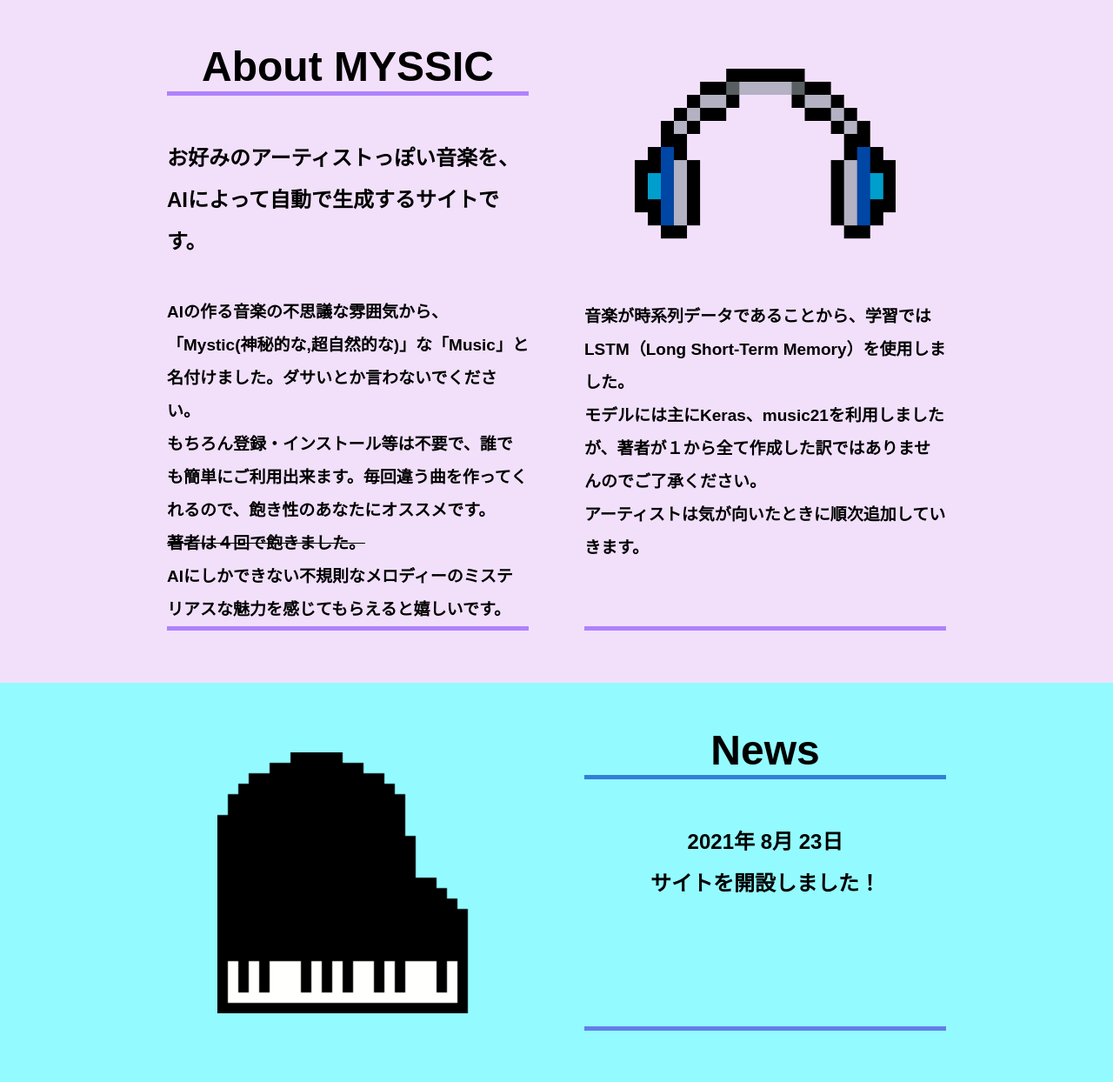
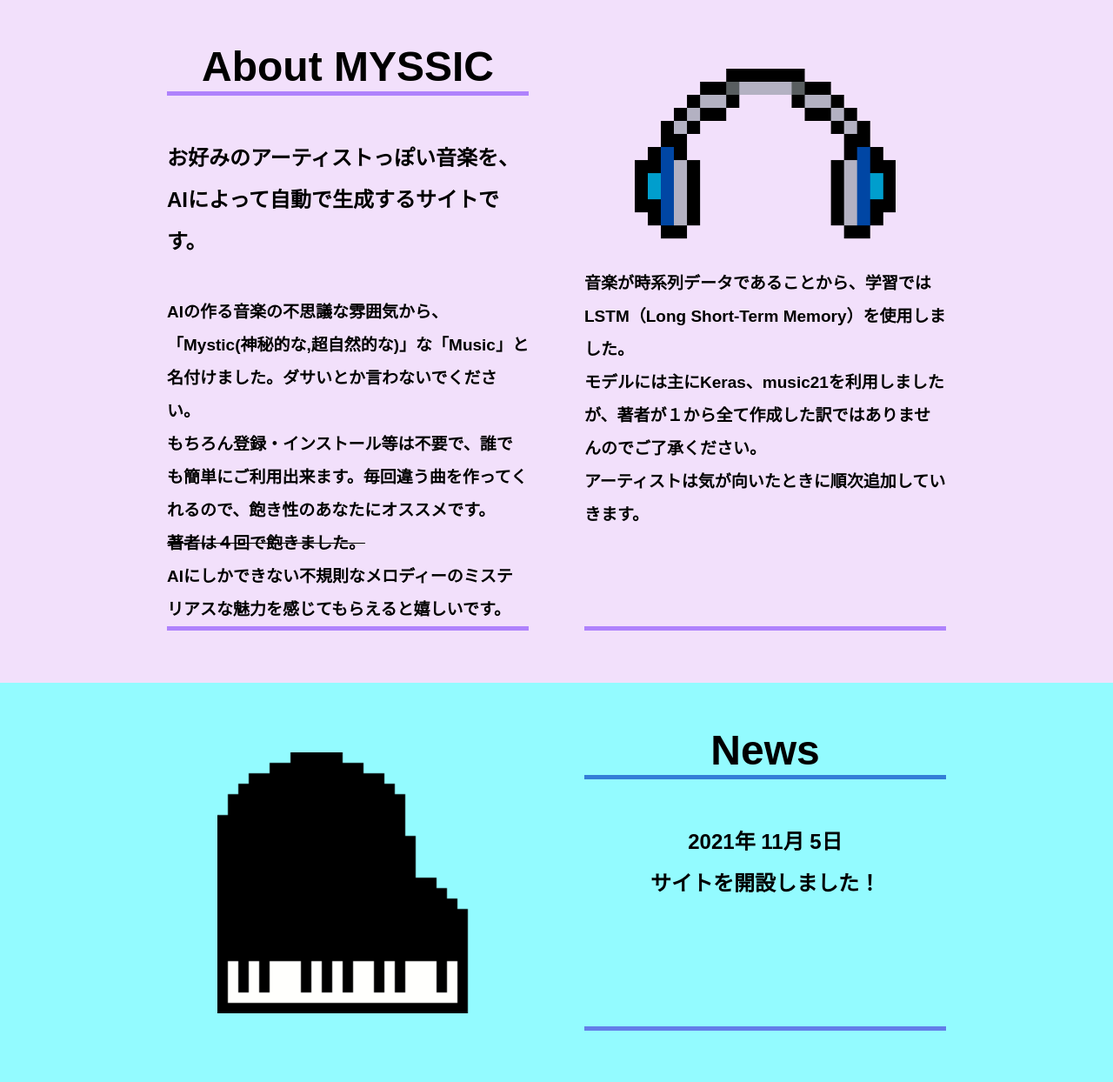
Before and after one commit to keiji58/music-AI, a Flask app: page / in a window 1280 px wide. Shown: the part 1524-2768 px from the top of the page at 87% size. Run offline with Flask 2, Linux system fonts and the light colour scheme; parts of the project's set-up code (start-up, migrations or seed data) failed here and were passed over; some web fonts are replaced.

Commit message:
CSSファイルaddし忘れてた

```diff
--- a/static/index.css
+++ b/static/index.css
@@ -35,7 +35,9 @@ a {
     text-decoration: none;
 }
 a:hover {
-    background-image: url("../templates/img/tri.png");
+    /* background-image: url('..templates/img/tri.png'); */
+    background-image: url('../img/tri.png');
+    /* 相対パス間違ってるのにFlaskアプリだとなぜかこうしないと画像表示されない。。 */
     background-size: 28px;
     background-repeat: no-repeat;
     background-position: left;
@@ -90,17 +92,6 @@ a:hover {
     top: 160px;
     right: 30px;
 }
-
-
-
-/* .onpu4 {
-    display: flex;
-    position: fixed;
-    height: 40px;
-    top: 300px;
-    left: 60px;
-} */
-
 
 #home {
     background-color:#191818;
@@ -196,12 +187,11 @@ h1 {
     margin-top: 80px;
     margin-right: 15%;
     width: 32.5%;
-    background: top/300px url(../templates/img/headphone.png);
+    background: top/300px url("../img/headphone.png");
+    /* 何でパス間違ってるのにこれで画像表示されるのかほんとに謎。 */
     background-repeat: no-repeat;
     border-bottom: solid 5px hsla(262, 96%, 75%, 100%);
 }
-
-
 #news {
     padding-bottom: 60px;
     background-color: hsla(182, 100%, 58%, 50%);
@@ -217,7 +207,7 @@ h1 {
     margin-top: 80px;
     margin-left: 15%;
     width: 32.5%;
-    background: top/300px url(../templates/img/piano.png);
+    background: top/300px url("../img/piano.png");
     background-repeat: no-repeat;
 }
 .news {
--- a/templates/index.html
+++ b/templates/index.html
@@ -10,7 +10,8 @@
     <!-- お試し用 -->
     <!-- <link rel="stylesheet" href="../static/index.css">  -->
     <!-- flask用 -->
-    <link rel="stylesheet" type="text/css" href="{{ staticfile('index.css') }}">
+    <!-- <link rel="stylesheet" type="text/css" href="{{ staticfile('index.css') }}"> -->
+    <link rel="stylesheet" type="text/css" href="{{ url_for('static', filename='index.css') }}">
 </head>
 
 <body>
@@ -89,7 +90,7 @@
         </div>
         <div class="about2">
             <p>
-                <br><br><br><br><br><br><br>
+                <br><br><br><br><br><br>
                 音楽が時系列データであることから、学習ではLSTM（Long Short-Term Memory）を使用しました。<br>
                 モデルには主にKeras、music21を利用しましたが、著者が１から全て作成した訳ではありませんのでご了承ください。<br>
                 アーティストは気が向いたときに順次追加していきます。
@@ -102,7 +103,7 @@
         <div class="news">
             <h2>News</h2>
             <br>
-            <p><time datetime="2021-08-23">2021年 8月 23日</time></p>
+            <p><time datetime="2021-08-23">2021年 11月 5日</time></p>
             <p>サイトを開設しました！</p>
         </div>
     </section>
```
